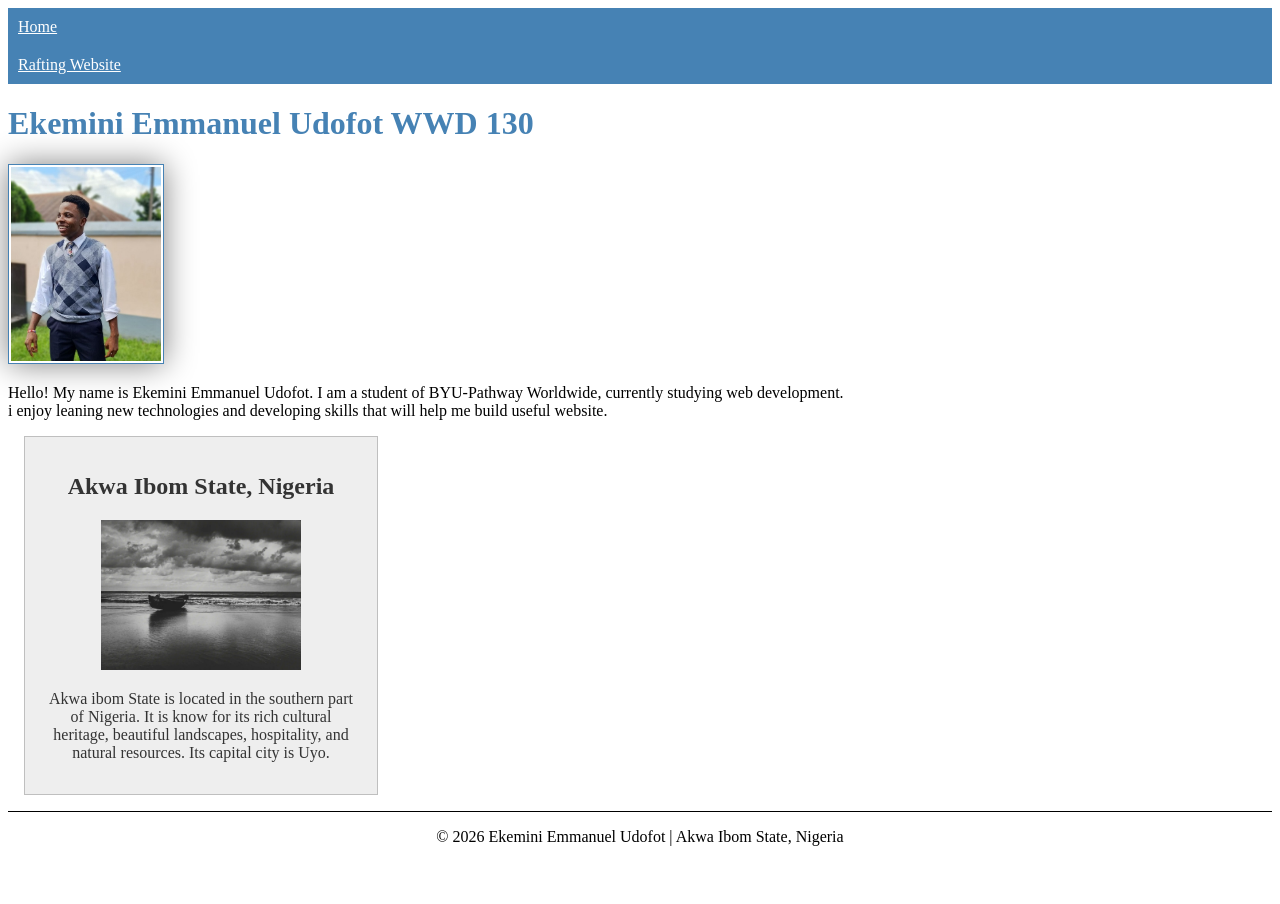
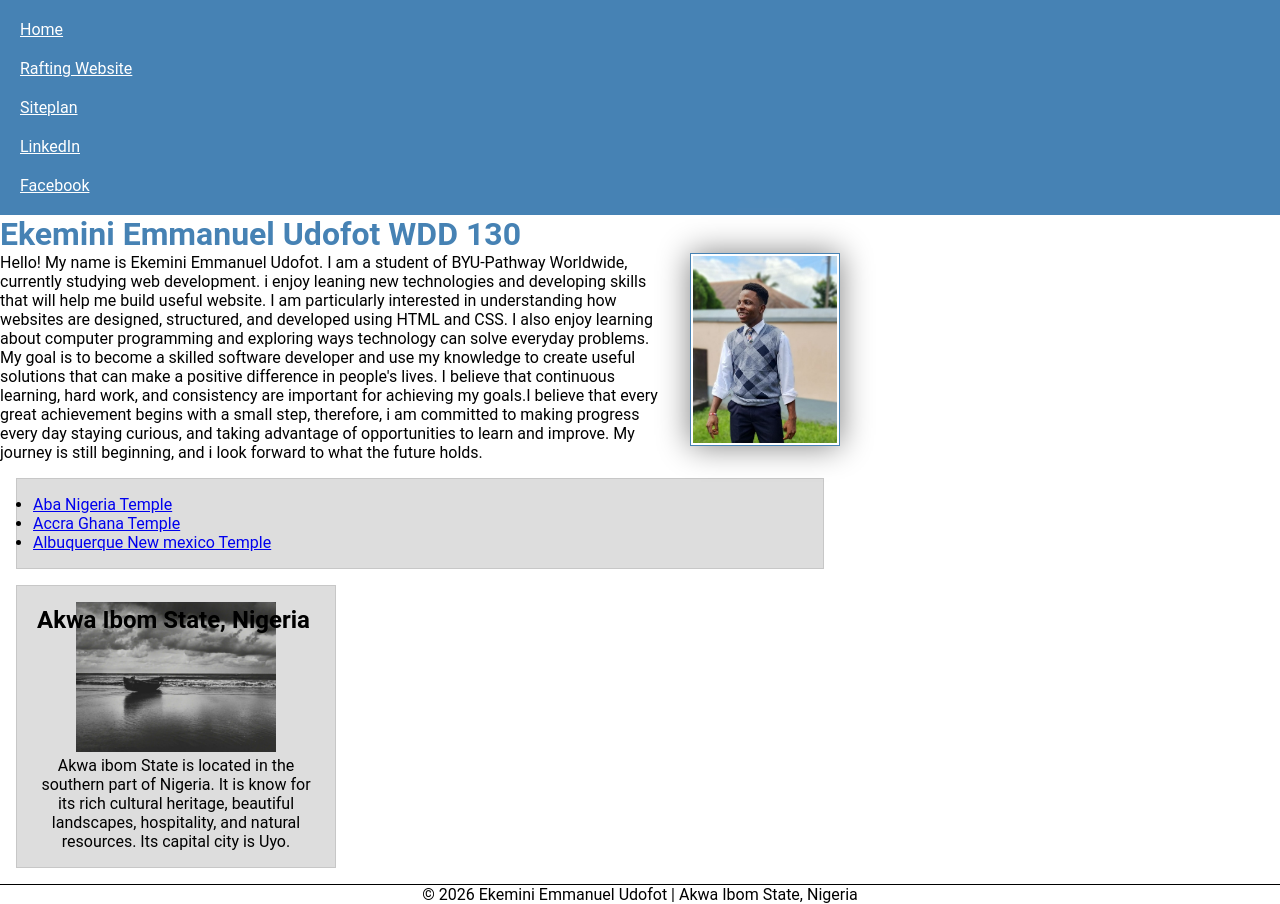
Before and after one commit to ekeminiudofot98-sketch/wdd130, a plain HTML site: page index.html in a window 1280 px wide. Before the commit the page ends 862 px from the top, so only its background shows below. Drawn offline with Linux system fonts and the light colour scheme.

Commit message:
code along activity

```diff
--- a/index.html
+++ b/index.html
@@ -1,3 +1,5 @@
+<!-- I'm learning web development in byu parth-way -->
+
 <!DOCTYPE html>
 <html lang="en">
 
@@ -13,15 +15,24 @@
     <header>
         <nav>
             <a href="#">Home</a>
-            <a href="wwr/"> Rafting Website</a>
+            <a href="wwr/">Rafting Website</a>
+            <a href="#">Siteplan</a>
+            <a href="https://linkedin.com" target="_blank">LinkedIn</a>
+            <a href="https://facebook.com" target="_blank">Facebook</a>
         </nav>
     </header>
     <main>
-        <h1>Ekemini Emmanuel Udofot WWD 130</h1>
+        <h1>Ekemini Emmanuel Udofot WDD 130</h1>
         <img src="images/profile.jpg" alt="A photograph of Ekemini Emmanuel Udofot" width="200">
-        <p>Hello! My name is Ekemini Emmanuel Udofot. I am a student of BYU-Pathway Worldwide, currently studying web development. i enjoy leaning new technologies and developing skills that will help me build useful website.</p>
+        <p>Hello! My name is Ekemini Emmanuel Udofot. I am a student of BYU-Pathway Worldwide, currently studying web development. i enjoy leaning new technologies and developing skills that will help me build useful website. I am particularly interested in understanding how websites are designed, structured, and developed using HTML and CSS. I also enjoy learning about computer programming and exploring ways technology can solve everyday problems. My goal is to become a skilled software developer and use my knowledge to create useful solutions that can make a positive difference in people's lives. I believe that continuous learning, hard work, and consistency are important for achieving my goals.I believe that every great achievement begins with a small step, therefore, i am committed to making progress every day staying curious, and taking advantage of opportunities to learn and improve. My journey is still beginning, and i look forward to what the future holds.</p>
+
+        <ul class="box" indent>
+            <li><a href="https://newsroom.churchofjesuschrist.org/article/aba-nigeria-temple" target="_blank">Aba Nigeria Temple</a></li>
+            <li><a href="https://newsroom.churchofjesuschrist.org/article/accra-ghana-temple" target="_blank">Accra Ghana Temple</a></li>
+            <li><a href="https://newsroom.churchofjesuschrist.org/article/albuquerque-new-mexico-temple" target="_blank">Albuquerque New mexico Temple</a></li>
+        </ul>
     </main>
-    <aside>
+    <aside class="box">
         <h2> Akwa Ibom State, Nigeria</h2>
         <img src="images/AKS.webp" alt="Climate and weather in Akwa Ibom State" width="200">
 
--- a/styles.css
+++ b/styles.css
@@ -1,12 +1,24 @@
+/* Universal selector */
+* {
+    margin: 0;
+    padding: 0;
+    box-sizing: border-box;
+}
+
+body {
+    font-size: 16px;
+    font-family: Roboto, Arial, sans-serif;
+}
+
 nav a {
     color: white;
     padding: 10px;
     display: block;
-
 }
 
 nav {
-    background-color: steelblue
+    background-color: steelblue;
+    padding: 10px;
 }
 
 main {
@@ -16,18 +28,12 @@ main {
 
 aside {
     width: 20rem;
-    margin: 1rem;
-    border: 1px solid rgb(0 0 0 / 0.2);
-    padding: 1rem;
-    background-color: #eee;
-    color: #333;
     text-align: center;
-
+    position: relative;
 }
 
 h1 {
     color: steelblue;
-
 }
 
 aside img {
@@ -41,7 +47,8 @@ main img {
     border: 1px solid steelblue;
     padding: 2px;
     box-shadow: 0 0 30px gray;
-
+    float: right;
+    margin: 0 0 1rem 1rem;
 }
 
 footer {
@@ -49,3 +56,23 @@ footer {
     border-top: 1px solid #000;
     text-align: center;
 }
+
+/* Class Selectors */
+.box {
+    margin: 1rem;
+    border: 1px solid rgb(0 0 0 / 10%);
+    padding: 1rem;
+    background-color: #ddd;
+    color: #000;
+}
+
+aside h2 {
+    position: absolute;
+    top: 20px;
+    left: 20px;
+}
+
+.indent {
+    margin-left: 1rem;
+
+}
```
